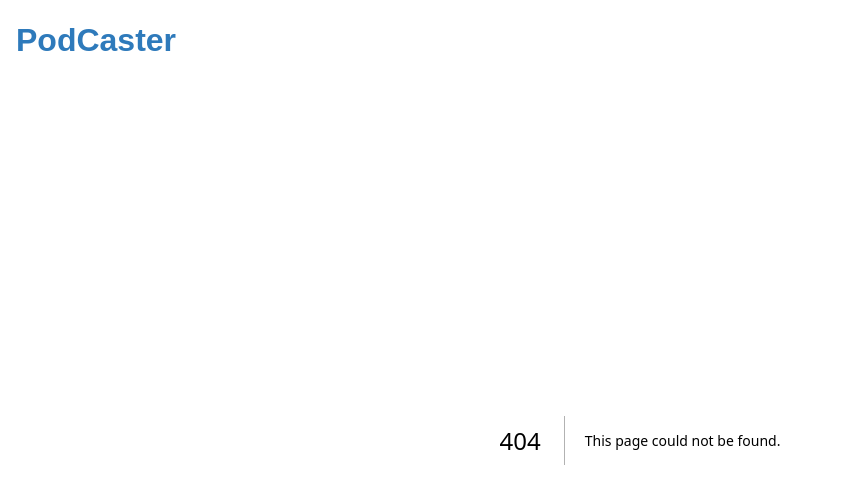
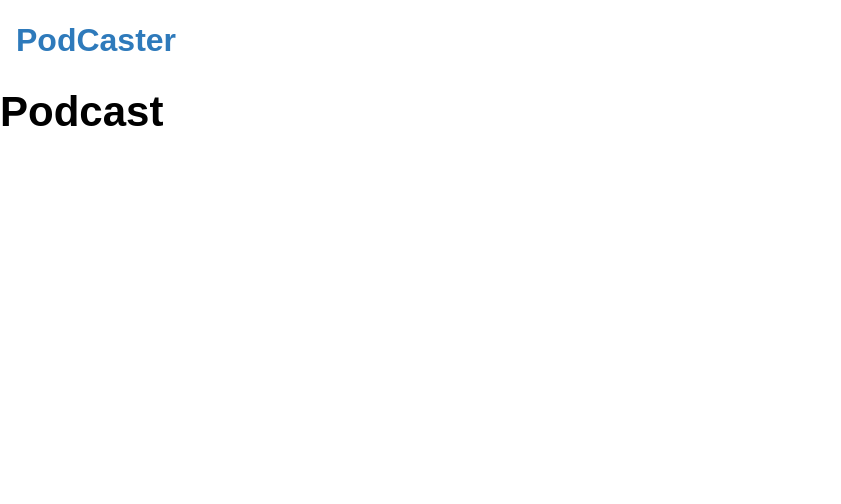
Before and after one commit to ferpar/inditex-tst, a Next.js app: page /podcast/1 in a window 1280 px wide. Before the commit this address had no page. Shown: the top 504 px of the page, without its empty margins (0-841 px from the left). Built offline with nearby package versions, Linux system fonts and the light colour scheme.

Commit message:
feat(podcast detail): preliminary podcast detail view, podcaster header acts as a link to home

```diff
--- a/src/app/layout.tsx
+++ b/src/app/layout.tsx
@@ -1,3 +1,4 @@
+import Link from 'next/link'
 import { PodcastProvider } from '@/core/Providers/PodcastContext'
 import { ReactQueryClientProvider } from '@/core/Providers/ReactQueryClientProvider'
 import type { Metadata } from 'next'
@@ -32,7 +33,9 @@ export default function RootLayout({
         <PodcastProvider>
           <body className={`${geistSans.variable} ${geistMono.variable}`}>
             <div className={styles.header}>
-              <h1 className={styles.title}>PodCaster</h1>
+              <Link href="/">
+                <h1 className={styles.title}>PodCaster</h1>
+              </Link>
             </div>
             {children}
           </body>
--- /dev/null
+++ b/src/app/podcast/[podcastId]/page.tsx
@@ -0,0 +1,14 @@
+'use client'
+import React from 'react'
+import { useParams } from 'next/navigation'
+
+export default function Podcast() {
+  // get path params
+  const { podcastId } = useParams()
+  console.log(podcastId)
+  return (
+    <div>
+      <h1>Podcast</h1>
+    </div>
+  )
+}
--- a/src/components/PodcastCard.tsx
+++ b/src/components/PodcastCard.tsx
@@ -1,9 +1,11 @@
 import Image from 'next/image'
+import Link from 'next/link'
 import { type Podcast } from '../core/Providers/PodcastContext'
 import styles from './PodcastCard.module.css'
 const PodcastCard = ({ podcast }: { podcast: Podcast }) => {
+  const podcastId = podcast.id.attributes['im:id']
   return (
-    <div className={styles.card}>
+    <Link className={styles.card} href={`/podcast/${podcastId}`}>
       {podcast['im:image'][2] !== undefined ? (
         <div className={styles.imageSection}>
           <div className={styles.imageWrapper}>
@@ -22,7 +24,7 @@ const PodcastCard = ({ podcast }: { podcast: Podcast }) => {
           Author: {podcast['im:artist'].label}
         </p>
       </div>
-    </div>
+    </Link>
   )
 }
 
```
Also changed, not shown: src/app/podcast/page.tsx (deleted).
